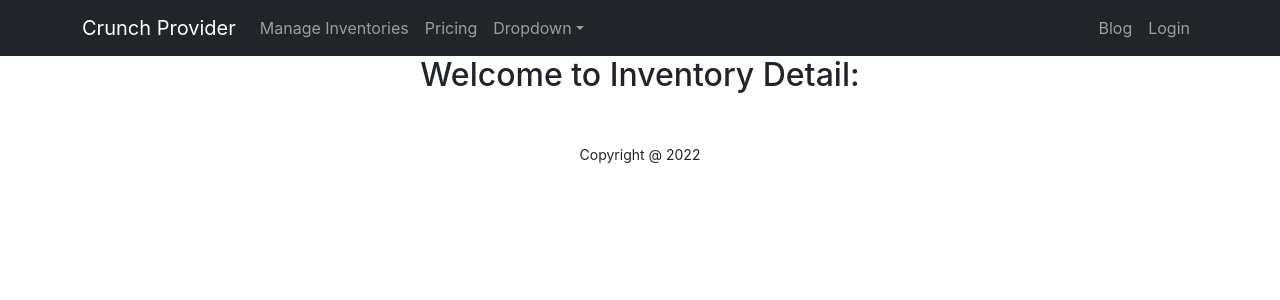
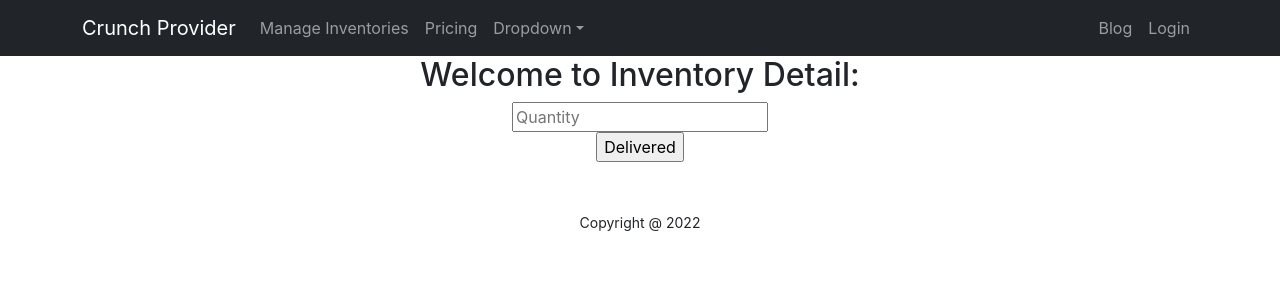
Before and after one commit to Farhan-Abid/Crunch-Provider-Client-Side, a React (Create React App) app: page /inventory/1 in a window 1280 px wide. Shown: the top 300 px of the page. Built offline with nearby package versions, Linux system fonts and the light colour scheme; no server answers.

Commit message:
Delivered button updated

```diff
--- a/src/Pages/InventoryDetail/InventoryDetail.js
+++ b/src/Pages/InventoryDetail/InventoryDetail.js
@@ -4,16 +4,43 @@ import { Link, useParams } from 'react-router-dom';
 
 const InventoryDetail = () => {
 
-    const {id} = useParams();
-    const [product,setProduct] = useState({});
+    const { id } = useParams();
+    const [product, setProduct] = useState({});
 
-    useEffect( () => {
-        const url =`http://localhost:5000/products/${id}`
+    useEffect(() => {
+        const url = `http://localhost:5000/products/${id}`
         fetch(url)
             .then(res => res.json())
             .then(data => setProduct(data));
     }, []);
 
+    const handleUpdateProduct = event => {
+        event.preventDefault();
+        const name = event.target.name.value;
+        const email = event.target.email.value;
+
+        const updatedProduct = { name, email };
+
+        // send data to the server
+        const url = `http://localhost:5000/products/${id}`
+        fetch(url, {
+            method: 'PUT',
+            headers: {
+                'Content-Type': 'application/json',
+            },
+            body: JSON.stringify(updatedProduct),
+        })
+            .then(response => response.json())
+            .then(data => {
+                console.log('Success:', data);
+                alert('users added succesfully!!!')
+                event.target.reset();
+            })
+            .catch((error) => {
+                console.error('Error:', error);
+            });
+
+        }
         console.log(product);
 
         return (
@@ -25,7 +52,11 @@ const InventoryDetail = () => {
                 <h3>{product.price}</h3>
                 <h3>{product.quantity}</h3>
                 <h3>{product.supplier}</h3>
-
+                <form onSubmit={handleUpdateProduct}>
+                    <input type="number" name='number' placeholder='Quantity' required />
+                    <br />
+                    <input type="submit" value="Delivered" />
+                </form>
 
 
             </div>
```
Also changed, not shown: src/Pages/InventoryDetail/UpdateInventory/UpdateInventory.js (added, +44 -0 lines). Lines whose indentation alone changed are shown as unchanged.
